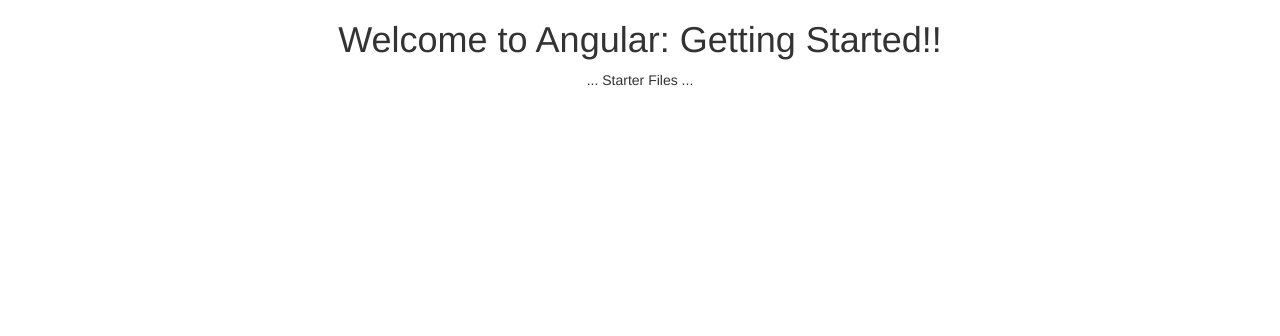
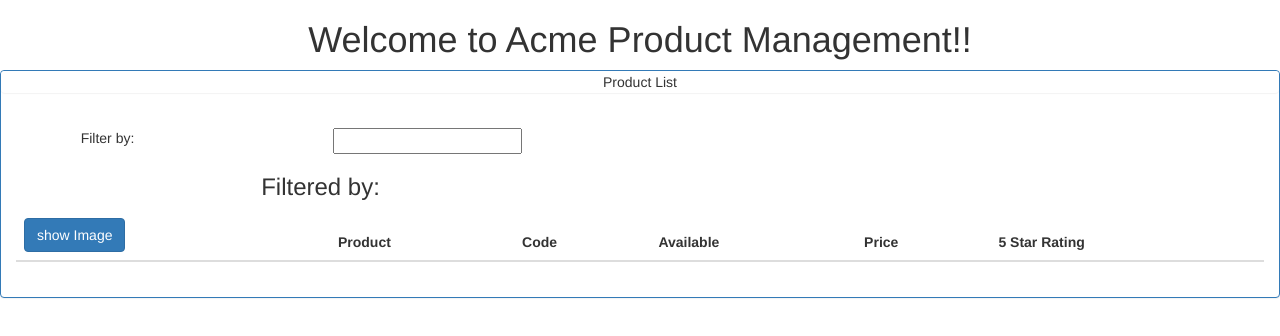
Before and after one commit to santoshkarki/ProductManagementSystem, an Angular app: page / in a window 1280 px wide. Shown: the top 336 px of the page. Built offline with nearby package versions, Linux system fonts and the light colour scheme.

Commit message:
added product-list component

```diff
--- a/src/app/app.component.html
+++ b/src/app/app.component.html
@@ -1,7 +1,7 @@
 <!--The whole content below can be removed with the new code.-->
 <div style="text-align:center">
   <h1>
-    Welcome to {{title}}!!
+    Welcome to {{pageTitle}}!!
   </h1>
-  ... Starter Files ...
+  <pm-products></pm-products>
 </div>
--- a/src/app/app.component.ts
+++ b/src/app/app.component.ts
@@ -6,5 +6,5 @@
   styleUrls: ['./app.component.css']
 })
 export class AppComponent {
-  title = 'Angular: Getting Started';
+  pageTitle : String = 'Acme Product Management';
 }
--- a/src/app/app.module.ts
+++ b/src/app/app.module.ts
@@ -2,10 +2,12 @@
 import { NgModule } from '@angular/core';
 
 import { AppComponent } from './app.component';
+import { ProductListComponent } from './product-list/product-list.component';
 
 @NgModule({
   declarations: [
-    AppComponent
+    AppComponent,
+    ProductListComponent
   ],
   imports: [
     BrowserModule
--- /dev/null
+++ b/src/app/product-list/product-list.component.html
@@ -0,0 +1,42 @@
+<div class="panel panel-primary">
+      <div class='panel heading'>
+          Product List
+      </div>
+
+      <div class='panel-body'>
+        <div class='row'>
+              <div class='col-md-2'>Filter by:</div>
+              <div class='col-md-4'>
+                <input type='text'  />
+              </div>
+        </div>
+
+        <div class='row'>
+            <div class='col-md-6'>
+                <h3>Filtered by: </h3>
+            </div>
+        </div>
+
+  <div class='table-responsive'>
+      <table class='table'>
+          <thead>
+              <tr>
+                  <th>
+                      <button class='btn btn-primary'>
+                          show Image
+                      </button>
+                  </th>
+                  <th>Product</th>
+                  <th>Code</th>
+                  <th>Available</th>
+                  <th>Price</th>
+                  <th>5 Star Rating</th>
+              </tr>
+          </thead>
+          <tbody>
+
+          </tbody>
+        </table>
+        </div>
+      </div>
+    </div>
--- /dev/null
+++ b/src/app/product-list/product-list.component.ts
@@ -0,0 +1,16 @@
+import { Component, OnInit } from '@angular/core';
+
+@Component({
+  selector: 'pm-products',
+  templateUrl: './product-list.component.html',
+  styleUrls: ['./product-list.component.css']
+})
+export class ProductListComponent implements OnInit {
+
+  constructor() { }
+
+  ngOnInit() {
+  }
+
+  pageTitle: String = 'Product List';
+}
```
Also changed, not shown: package.json (line endings or trailing spaces), src/app/product-list/product-list.component.css (added), 2 other files (tests, documents, lock files or other folders).
